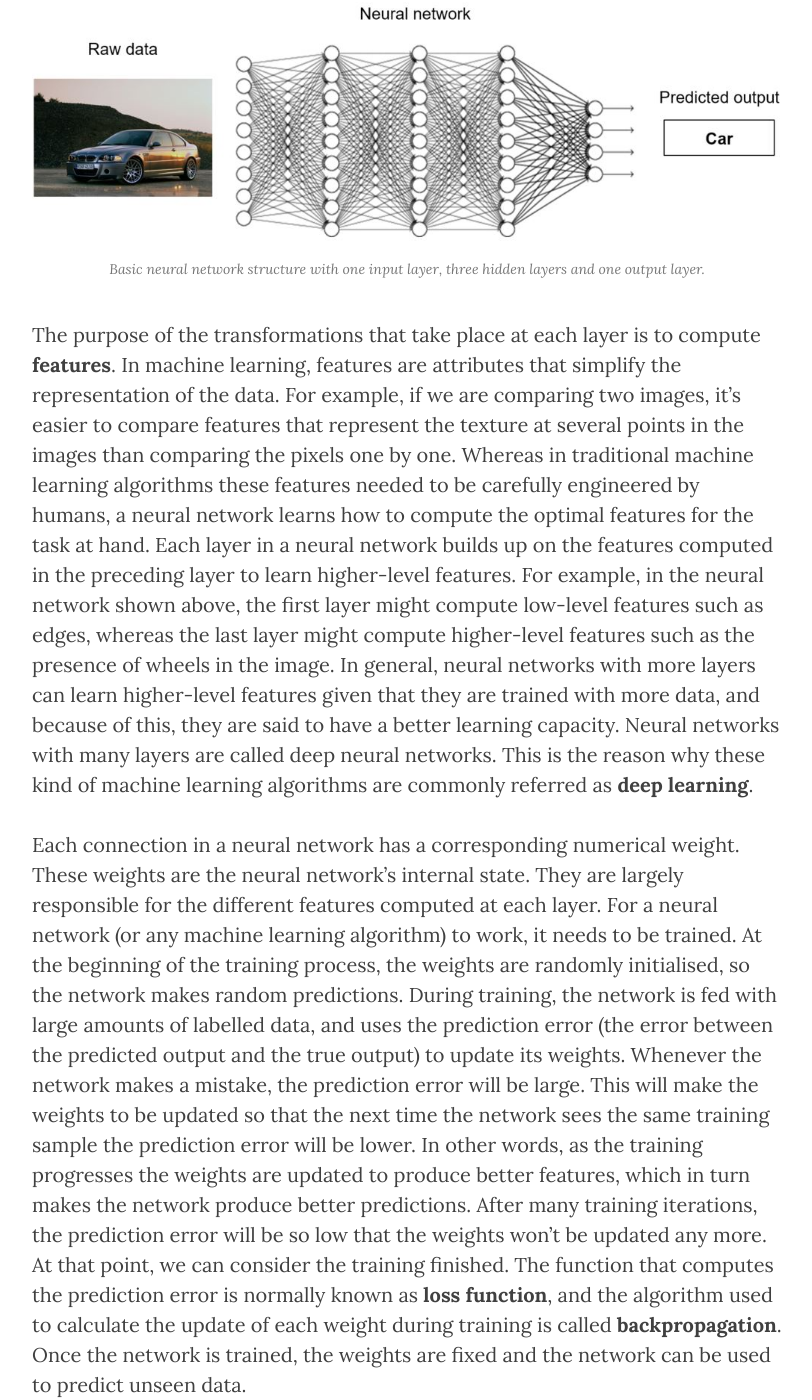
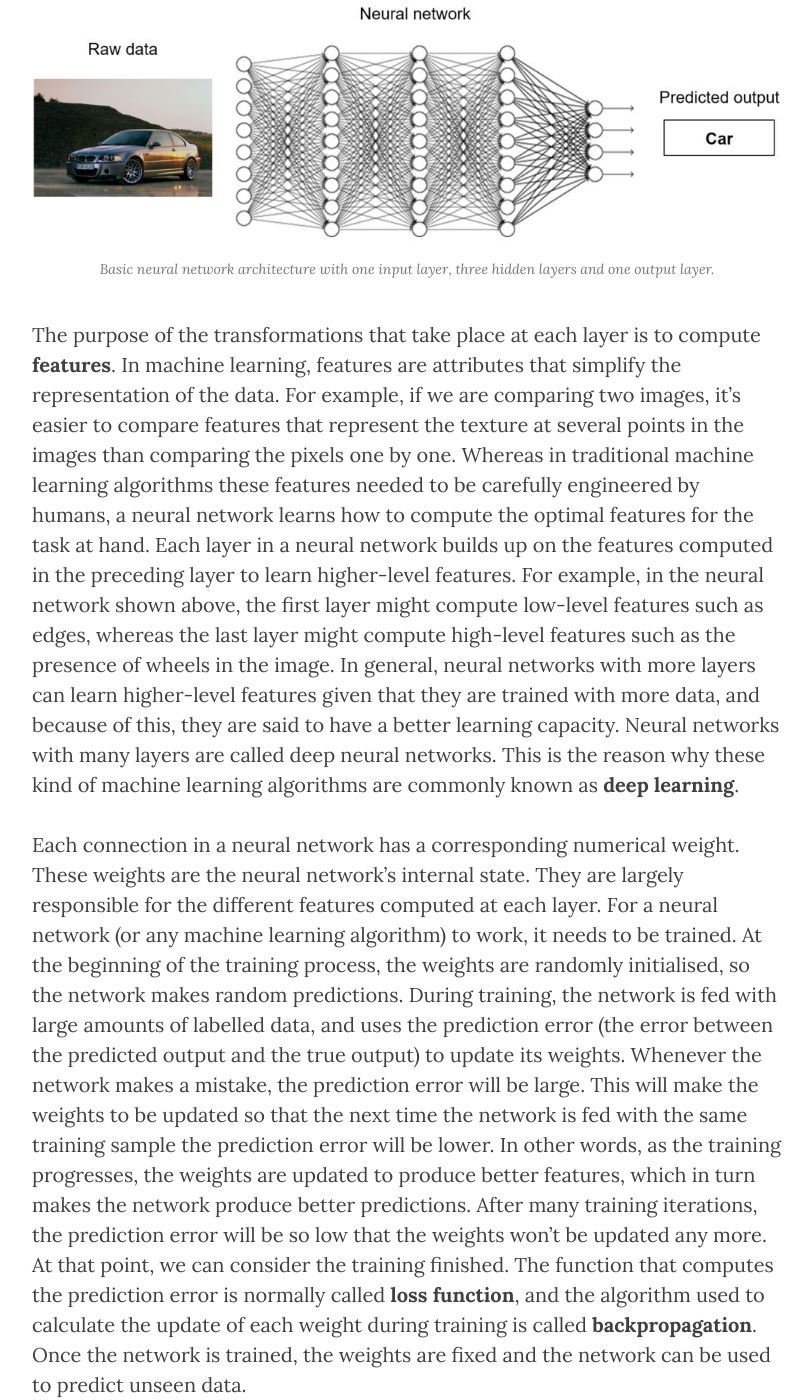
Before and after one commit to d4nst/d4nst.github.io, a Jekyll site: the page built from _posts/2017-01-12-image-orientation.md, in a window 1280 px wide and 1400 px high, scrolled down 2860 px. Shown: the whole window, without its empty margins (233-1045 px from the left). Built offline with Jekyll 4.4.1, drawn with Linux system fonts in a browser that asks for light colours; nearby versions of some CDN libraries; formulas are drawn with MathJax 3; comment, search, counter and statistics services are not loaded; some of the changed text lies outside the part shown.

Commit message:
Minor amendments

````diff
--- a/_posts/2017-01-12-image-orientation.md
+++ b/_posts/2017-01-12-image-orientation.md
@@ -25,11 +25,11 @@ Artificial neural networks are machine learning algorithms vaguely inspired by b
 
 Neural networks are organised into interconnected layers of artificial neurons. Simply put, each layer takes the output of the preceding layer, applies a number of transformations, and sends its output to the next layer. The first layer's input is connected to the raw data that we want to process (images, text, etc.) and the last layer output is whatever we want to predict.
 
-![Basic neural network structure with one input layer, three hidden layers and one output layer.]({{ site.baseurl }}/img/image-orientation/nn.jpg)
+![Basic neural network architecture with one input layer, three hidden layers and one output layer.]({{ site.baseurl }}/img/image-orientation/nn.jpg)
 
-The purpose of the transformations that take place at each layer is to compute **features**. In machine learning, features are attributes that simplify the representation of the data. For example, if we are comparing two images, it's easier to compare features that represent the texture at several points in the images than comparing the pixels one by one. Whereas in traditional machine learning algorithms these features needed to be carefully engineered by humans, a neural network learns how to compute the optimal features for the task at hand. Each layer in a neural network builds up on the features computed in the preceding layer to learn higher-level features. For example, in the neural network shown above, the first layer might compute low-level features such as edges, whereas the last layer might compute higher-level features such as the presence of wheels in the image. In general, neural networks with more layers can learn higher-level features given that they are trained with more data, and because of this, they are said to have a better learning capacity. Neural networks with many layers are called deep neural networks. This is the reason why these kind of machine learning algorithms are commonly referred as **deep learning**.
+The purpose of the transformations that take place at each layer is to compute **features**. In machine learning, features are attributes that simplify the representation of the data. For example, if we are comparing two images, it's easier to compare features that represent the texture at several points in the images than comparing the pixels one by one. Whereas in traditional machine learning algorithms these features needed to be carefully engineered by humans, a neural network learns how to compute the optimal features for the task at hand. Each layer in a neural network builds up on the features computed in the preceding layer to learn higher-level features. For example, in the neural network shown above, the first layer might compute low-level features such as edges, whereas the last layer might compute high-level features such as the presence of wheels in the image. In general, neural networks with more layers can learn higher-level features given that they are trained with more data, and because of this, they are said to have a better learning capacity. Neural networks with many layers are called deep neural networks. This is the reason why these kind of machine learning algorithms are commonly known as **deep learning**.
 
-Each connection in a neural network has a corresponding numerical weight. These weights are the neural network's internal state. They are largely responsible for the different features computed at each layer. For a neural network (or any machine learning algorithm) to work, it needs to be trained. At the beginning of the training process, the weights are randomly initialised, so the network makes random predictions. During training, the network is fed with large amounts of labelled data, and uses the prediction error (the error between the predicted output and the true output) to update its weights. Whenever the network makes a mistake, the prediction error will be large. This will make the weights to be updated so that the next time the network sees the same training sample the prediction error will be lower. In other words, as the training progresses the weights are updated to produce better features, which in turn makes the network produce better predictions. After many training iterations, the prediction error will be so low that the weights won't be updated any more. At that point, we can consider the training finished. The function that computes the prediction error is normally known as **loss function**, and the algorithm used to calculate the update of each weight during training is called **backpropagation**. Once the network is trained, the weights are fixed and the network can be used to predict unseen data.
+Each connection in a neural network has a corresponding numerical weight. These weights are the neural network's internal state. They are largely responsible for the different features computed at each layer. For a neural network (or any machine learning algorithm) to work, it needs to be trained. At the beginning of the training process, the weights are randomly initialised, so the network makes random predictions. During training, the network is fed with large amounts of labelled data, and uses the prediction error (the error between the predicted output and the true output) to update its weights. Whenever the network makes a mistake, the prediction error will be large. This will make the weights to be updated so that the next time the network is fed with the same training sample the prediction error will be lower. In other words, as the training progresses, the weights are updated to produce better features, which in turn makes the network produce better predictions. After many training iterations, the prediction error will be so low that the weights won't be updated any more. At that point, we can consider the training finished. The function that computes the prediction error is normally called **loss function**, and the algorithm used to calculate the update of each weight during training is called **backpropagation**. Once the network is trained, the weights are fixed and the network can be used to predict unseen data.
 
 Neural networks are usually trained on batches. Each time a batch is fed to the network, the prediction error is averaged over the whole batch using the loss function, and the network updates its weights based on that error. The reason to train using batches is simple. If the network is trained with only one sample at a time, the weight updates will be very inaccurate because the network will be optimising them based on individual samples. On the other hand, if the network is fed with the whole training set, the weight updates will be very accurate because they will be based on the average prediction error of all the training samples. In this case though, the network will train very slowly because it can only update its weights once the whole training set has been fed. Typical values for the batch size are 64, 128, 256 or 512.
 
@@ -90,9 +90,9 @@ My favourite is [Keras](https://GitHub.com/fchollet/keras), although I have to s
 
 ## Preparing the data
 
-The first thing we are going to do is to prepare the data. When preparing data for deep learning applications, we need to think about the format of the input data and the format of the labels, or output data. In our case, the format of the input data is clear: we want the network to process images. The output seems to be clear too. We need the network to predict the image's rotation angle, which can then be used to rotate the image in the opposite direction to correct its orientation.
+The first thing we are going to do is to prepare the data. When preparing data for deep learning applications, we need to think about the format of the input data and the format of the output data (the labels). In our case, the format of the input data is clear: we want the network to process images. The output seems to be clear too. We need the network to predict the image's rotation angle, which can then be used to rotate the image in the opposite direction to correct its orientation.
 
-However, the output can be formatted in two different ways. One option is to predict a single value between 0 and 360 (or between 0 and 1 if normalised). This type of task is called **regression**. In this case, the label is simply the true value representing the rotation angle. In a regression task, the loss function could simply be the absolute difference between the predicted value and the true value, also known as mean absolute error (MAE). For example, if our network sees an image rotated 10 degrees, but the predicted angle is 350 degrees, the MAE would be 340, right? Well, yes. But does this make sense to you? The angle difference between 10 and 350 degrees is actually exactly the same than between 10 and 30 degrees, i.e., 20 degrees. So the MAE is not a very good solution because we would be calculating different prediction errors when in reality the angle difference is the same for both cases.
+However, the output can be formatted in two different ways. One option is to predict a single value between 0 and 360 (or between 0 and 1 if normalised). This type of task is called **regression**. In this case, the label is simply the true value representing the rotation angle. In a regression task, the loss function could simply be the absolute difference between the predicted value and the true value, also known as mean absolute error (MAE). For example, if our network sees an image rotated 10 degrees, but the predicted angle is 350 degrees, the MAE would be 340, right? Well, yes. But does this make sense to you? The angle difference between 10 and 350 degrees is actually exactly the same than between 10 and 30 degrees, i.e., 20 degrees. So the MAE is not a very good solution because we would be calculating different prediction errors when in reality the angle difference is the same in both cases. This can easiliy be solved using a loss function that correctly computes the minimum difference between two angles.
 
 The second option is to predict a class label. This type of task is called **classification**. If we want to treat our problem as a classification one, the network should produce a vector of 360 values instead of a single value. Each value of that vector represents the probability between 0 and 1 of each class being the correct one. The first entry of the vector would correspond to 0 degrees, the second entry to 1 degree, and so on. In this case, the label is a binary vector that contains 1 only in the entry that accounts for the true value. For example, if the network sees an image rotated 40 degrees, the output should ideally be a vector containing 0 (0% probability) at each entry except 1 (100% probability) in the 40<sup>th</sup> entry in order to match the label.
 
@@ -169,7 +169,7 @@ X_test = np.expand_dims(X_test, axis=3).astype('float32') / 255
 
 The shape of the training set `X_train` after adding the new dimension is `(60000, 28, 28, 1)`, and the shape of the test set `X_test` is  `(10000, 28, 28, 1)`. In other words, we have 60000 and 10000 greyscale images of size 28 &times; 28 pixels for training and testing respectively. In the code above we also did some preprocessing to the data by changing the range of the image values to be constrained between 0 and 1.
 
-Now that we have loaded the data, let's define our first convolutional neural network. How do we do this? If you are a beginner, the easiest way is to copy the architectures used in other examples. In this case, I am using the CNN architecture used in the [Keras example to classify the digits in the MNIST dataset](https://GitHub.com/fchollet/keras/blob/master/examples/mnist_cnn.py):
+Now that we have loaded the data, let's define our first convolutional neural network. How do we do this? If you are a beginner, the easiest way is to copy the architecture used in a another example. In this case, I am using the CNN architecture used in the [Keras example to classify the digits in the MNIST dataset](https://GitHub.com/fchollet/keras/blob/master/examples/mnist_cnn.py):
 
 ```python
 # number of convolutional filters to use
@@ -246,7 +246,7 @@ model.fit_generator(
 )
 ```
 
-The `fit_generator` method will train the model on data generated batch-by-batch by our previously defined `RotNetDataGenerator` for a number of epochs. In general, an epoch is completed whenever a network has gone through the whole training set. Since we are generating data on the fly, we need to explicitly define the `samples_per_epoch` parameter. We also shuffle the data after each epoch, so that batches with different images are generated each time. The `validation_data` parameter takes another `RotNetDataGenerator` object which is in charge of generating the validation images that we will use to periodically evaluate the model during training. Finally, I have also added some extra functionality with Keras callbacks. The `ModelCheckpoint` callback is used to save the model to disk. With the `save_best_only` option we only save the model whenever the accuracy improves. `EarlyStopping` will stop the training process whenever a monitored value has stopped improving. By default, it will monitor the loss value in the validation set. The `TensorBoard` callback is used to plot the monitored values using [TensorFlow's TensorBoard](https://www.tensorflow.org/how_tos/summaries_and_tensorboard/).
+The `fit_generator` method will train the model on data generated batch-by-batch by our previously defined `RotNetDataGenerator` for a number of epochs. In general, an epoch is completed whenever a network has been fed with the whole training set. Since we are generating data on the fly, we need to explicitly define the `samples_per_epoch` parameter. We also shuffle the data after each epoch, so that batches with different images are generated each time. The `validation_data` parameter takes another `RotNetDataGenerator` object which is in charge of generating the validation images that we will use to periodically evaluate the model during training. Finally, I have also added some extra functionality with Keras callbacks. The `ModelCheckpoint` callback is used to save the model to disk. With the `save_best_only` option we only save the model whenever the accuracy improves. `EarlyStopping` will stop the training process whenever a monitored value has stopped improving. By default, it will monitor the loss value in the validation set. The `TensorBoard` callback is used to plot the monitored values using [TensorFlow's TensorBoard](https://www.tensorflow.org/how_tos/summaries_and_tensorboard/).
 
 After 50 epochs, the network achieves an average angle error of 2-3 degrees in the validation set. That's quite good! Once the training is finished, we can use the model to predict the rotation angle of any image from the MNIST dataset by using the `predict` method.
 
````
Also changed, not shown: other parts of _posts/2017-01-12-image-orientation.md (+2 -2 lines).
